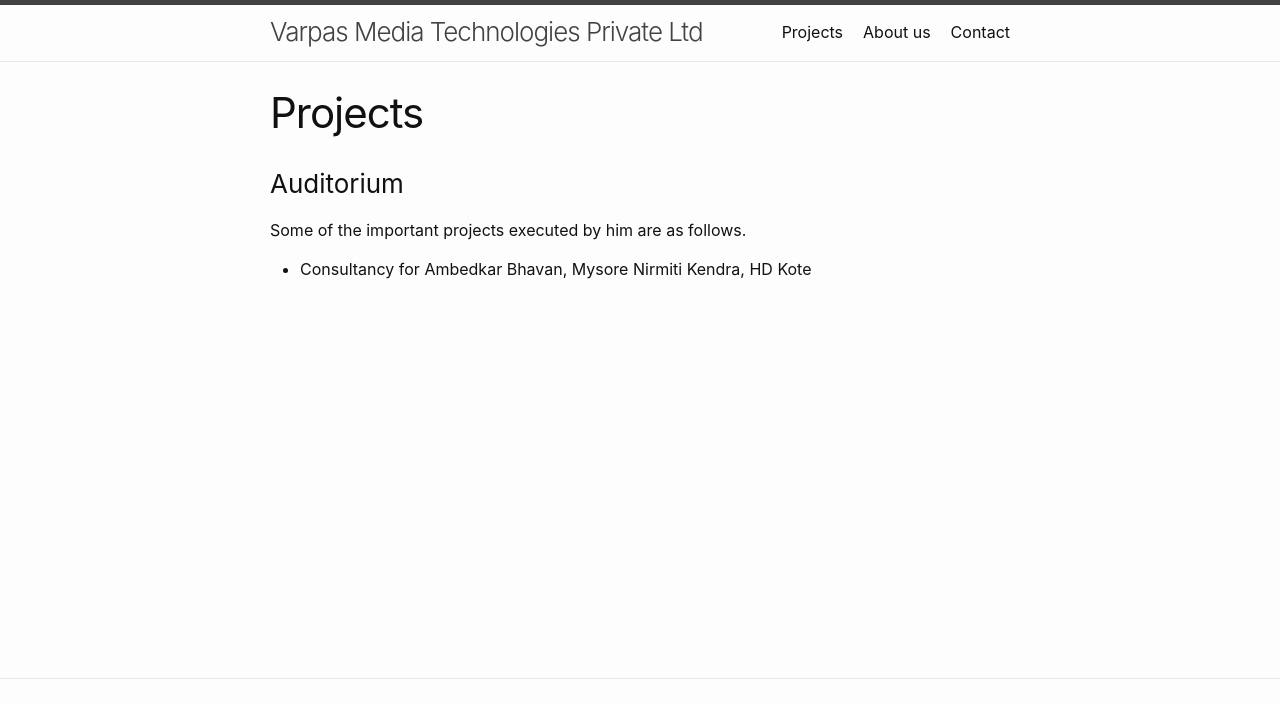
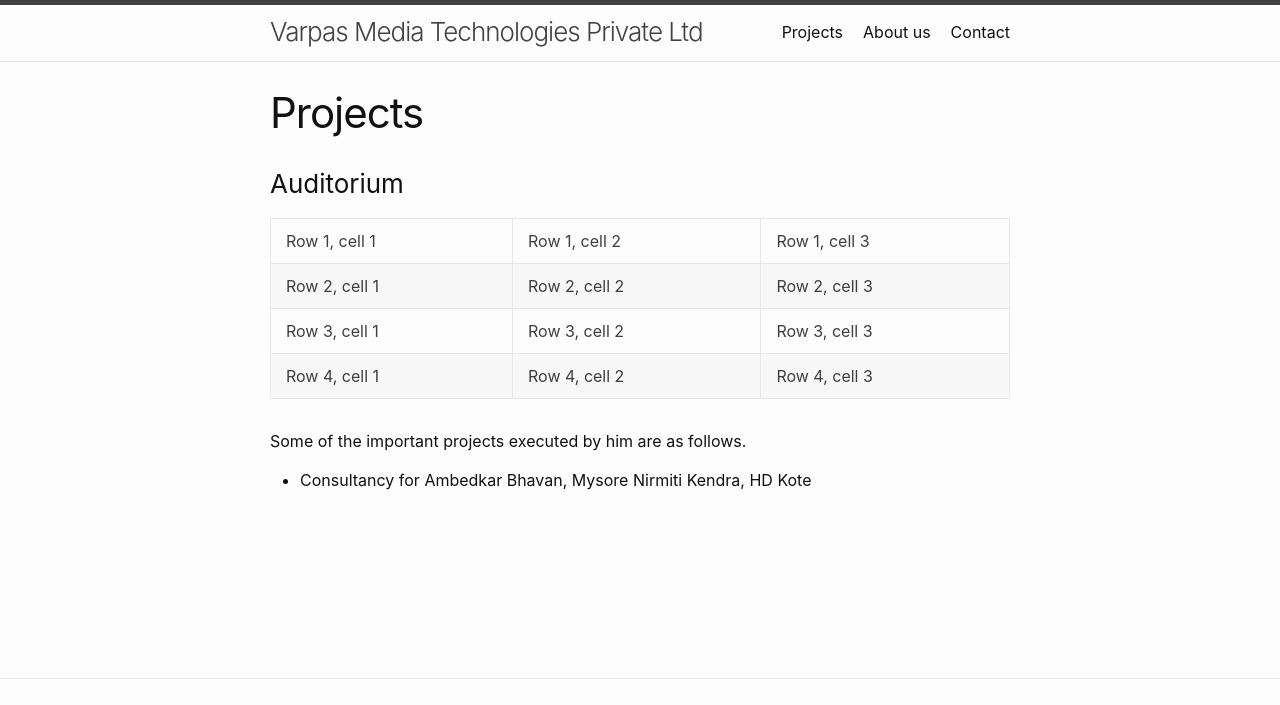
Before and after one commit to VarpasMedia/VarpasMedia.github.io, a Jekyll site: the page built from Projects.md, in a window 1280 px wide, cut to the strip 0-705 px from the top of the page. Built offline with Jekyll 4.4.1, drawn with Linux system fonts in a browser that asks for light colours; our own code applies the rules of GitHub Pages for plain Markdown files.

Commit message:
Update Projects.md

```diff
--- a/Projects.md
+++ b/Projects.md
@@ -8,6 +8,29 @@ permalink: /Projects/
 
 
 
+<table>
+    <tr>
+        <td>Row 1, cell 1</td>
+        <td>Row 1, cell 2</td>
+        <td>Row 1, cell 3</td>
+    </tr>
+    <tr>
+        <td>Row 2, cell 1</td>
+        <td>Row 2, cell 2</td>
+        <td>Row 2, cell 3</td>
+    </tr>
+    <tr>
+        <td>Row 3, cell 1</td>
+        <td>Row 3, cell 2</td>
+        <td>Row 3, cell 3</td>
+    </tr>
+    <tr>
+        <td>Row 4, cell 1</td>
+        <td>Row 4, cell 2</td>
+        <td>Row 4, cell 3</td>
+    </tr>
+</table>
+
 Some of the important projects executed by him are as follows.
 
 <ul>
```
